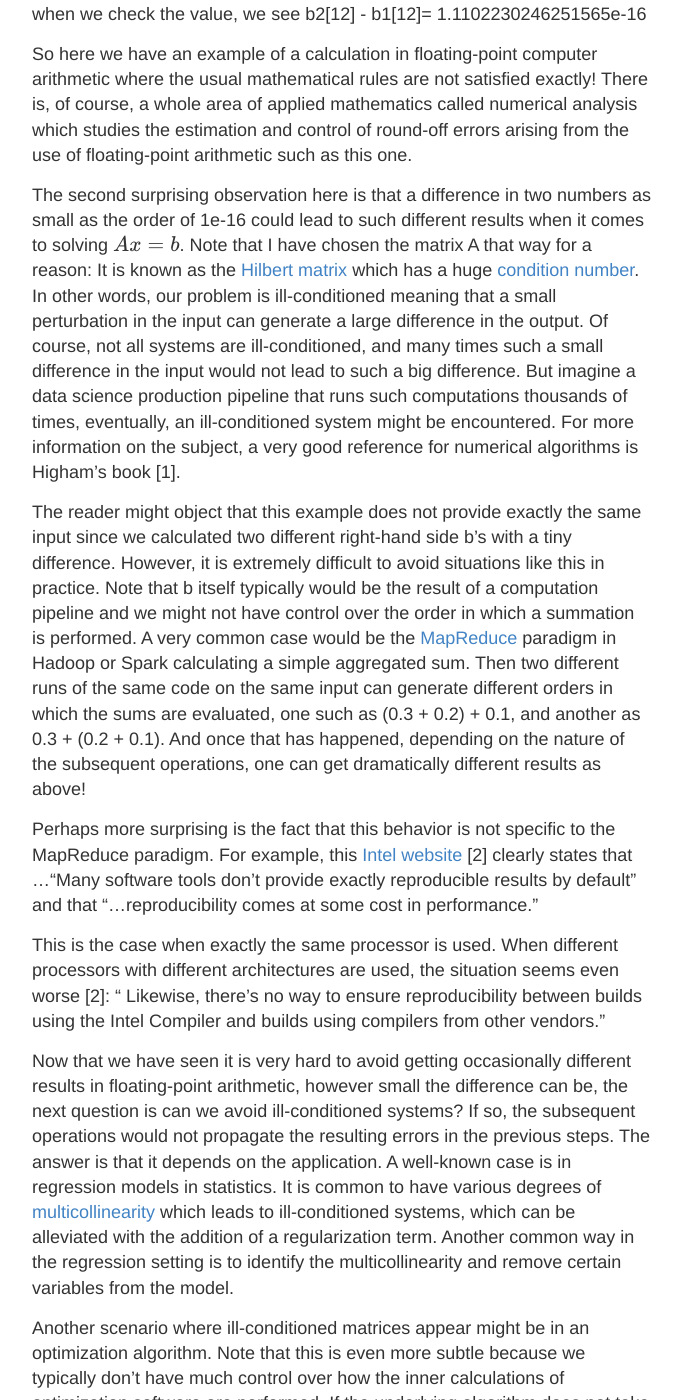
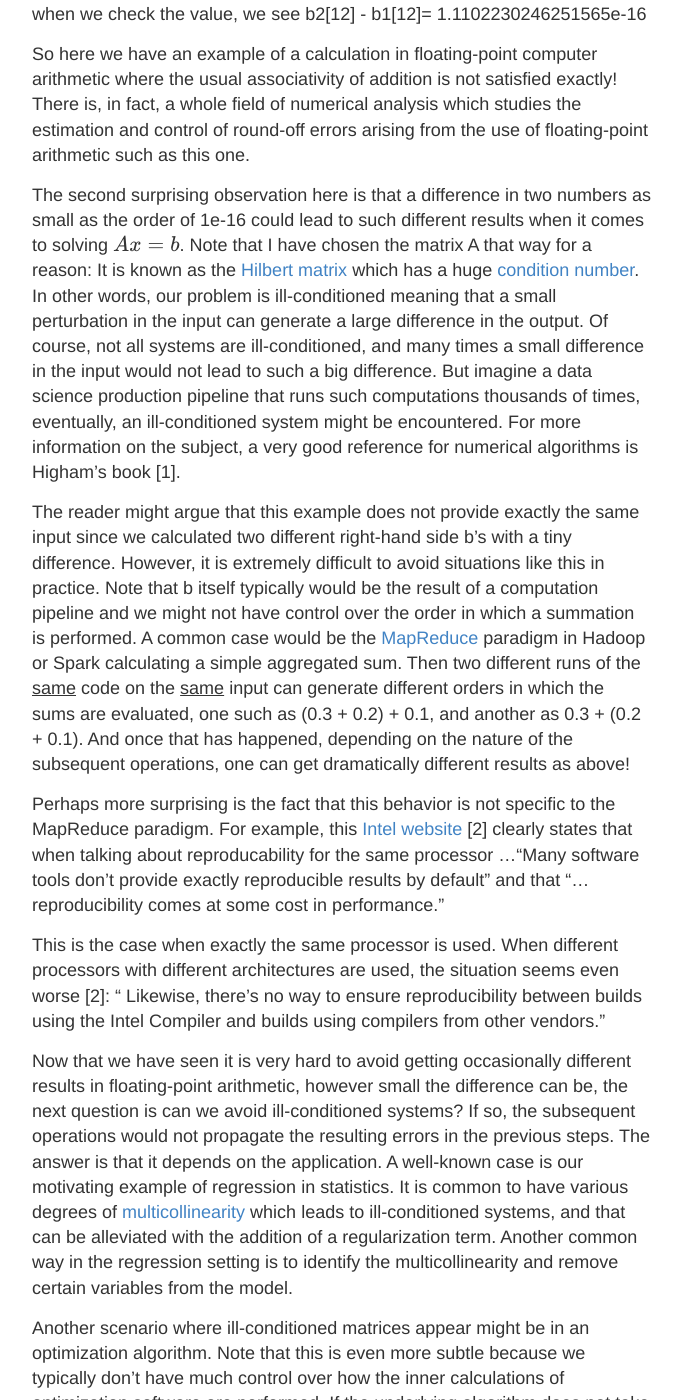
Before and after one commit to muratmut/muratmut.github.io, a Jekyll site: the page built from _posts/2020-05-20-reproducability.md, in a window 1280 px wide and 1400 px high, scrolled down 2151 px. Shown: the whole window, without its empty margins (298-980 px from the left). Built offline with Jekyll 4.4.1, drawn with Linux system fonts in a browser that asks for light colours; formulas are drawn with MathJax 3.

Commit message:
Update 2020-05-20-reproducability.md

```diff
--- a/_posts/2020-05-20-reproducability.md
+++ b/_posts/2020-05-20-reproducability.md
@@ -57,18 +57,18 @@ Note that the difference between the coefficients x1[7] and x2[7] is larger than
 The only reasonable cause of this difference could be in b1 and b2. Indeed when we check the value, we see
 b2[12] - b1[12]= 1.1102230246251565e-16
 
-So here we have an example of a calculation in floating-point computer arithmetic where the usual mathematical rules are not satisfied exactly! There is, of course, a whole area of applied mathematics called numerical analysis which studies the estimation and control of round-off errors arising from the use of floating-point arithmetic such as this one.
+So here we have an example of a calculation in floating-point computer arithmetic where the usual associativity of addition is not satisfied exactly! There is, in fact, a whole field of numerical analysis which studies the estimation and control of round-off errors arising from the use of floating-point arithmetic such as this one.
 
-The second surprising observation here is that a difference in two numbers as small as the order of 1e-16 could lead to such different results when it comes to solving $$Ax=b$$. Note that I have chosen the matrix A that way for a reason: It is known as the [Hilbert matrix](https://en.wikipedia.org/wiki/Hilbert_matrix) which has a huge [condition number](https://en.wikipedia.org/wiki/Condition_number). In other words, our problem is ill-conditioned meaning that a small perturbation in the input can generate a large difference in the output. Of course, not all systems are ill-conditioned, and many times such a small difference in the input would not lead to such a big difference. But imagine a data science production pipeline that runs such computations thousands of times, eventually, an ill-conditioned system might be encountered. For more information on the subject, a very good reference for numerical algorithms is Higham’s book [1].
+The second surprising observation here is that a difference in two numbers as small as the order of 1e-16 could lead to such different results when it comes to solving $$Ax=b$$. Note that I have chosen the matrix A that way for a reason: It is known as the [Hilbert matrix](https://en.wikipedia.org/wiki/Hilbert_matrix) which has a huge [condition number](https://en.wikipedia.org/wiki/Condition_number). In other words, our problem is ill-conditioned meaning that a small perturbation in the input can generate a large difference in the output. Of course, not all systems are ill-conditioned, and many times a small difference in the input would not lead to such a big difference. But imagine a data science production pipeline that runs such computations thousands of times, eventually, an ill-conditioned system might be encountered. For more information on the subject, a very good reference for numerical algorithms is Higham’s book [1].
 
-The reader might object that this example does not provide exactly the same input since we calculated two different right-hand side b’s with a tiny difference. However, it is extremely difficult to avoid situations like this in practice. Note that b itself typically would be the result of a computation pipeline and we might not have control over the order in which a summation is performed. A very common case would be the [MapReduce](https://en.wikipedia.org/wiki/MapReduce) paradigm in Hadoop or Spark calculating a simple aggregated sum. Then two different runs of the same code on the same input can generate different orders in which the sums are evaluated, one such as (0.3 + 0.2) + 0.1, and another as 0.3 + (0.2 + 0.1). And once that has happened, depending on the nature of the subsequent operations, one can get dramatically different results as above!
+The reader might argue that this example does not provide exactly the same input since we calculated two different right-hand side b’s with a tiny difference. However, it is extremely difficult to avoid situations like this in practice. Note that b itself typically would be the result of a computation pipeline and we might not have control over the order in which a summation is performed. A common case would be the [MapReduce](https://en.wikipedia.org/wiki/MapReduce) paradigm in Hadoop or Spark calculating a simple aggregated sum. Then two different runs of the <ins>same</ins> code on the <ins>same</ins> input can generate different orders in which the sums are evaluated, one such as (0.3 + 0.2) + 0.1, and another as 0.3 + (0.2 + 0.1). And once that has happened, depending on the nature of the subsequent operations, one can get dramatically different results as above!
 
-Perhaps more surprising is the fact that this behavior is not specific to the MapReduce paradigm. For example, this [Intel website](https://techdecoded.intel.io/resources/floating-point-reproducibility-in-intel-software-tools/#gs.6ob68t) [2] clearly states that …“Many software tools don’t provide exactly reproducible results by default” and that “…reproducibility comes at some cost in performance.”
+Perhaps more surprising is the fact that this behavior is not specific to the MapReduce paradigm. For example, this [Intel website](https://techdecoded.intel.io/resources/floating-point-reproducibility-in-intel-software-tools/#gs.6ob68t) [2] clearly states that when talking about reproducability for the same processor …“Many software tools don’t provide exactly reproducible results by default” and that “…reproducibility comes at some cost in performance.”
 
 This is the case when exactly the same processor is used. When different processors with different architectures are used, the situation seems even worse [2]:
 “ Likewise, there’s no way to ensure reproducibility between builds using the Intel Compiler and builds using compilers from other vendors.”
 
-Now that we have seen it is very hard to avoid getting occasionally different results in floating-point arithmetic, however small the difference can be, the next question is can we avoid ill-conditioned systems? If so, the subsequent operations would not propagate the resulting errors in the previous steps. The answer is that it depends on the application. A well-known case is in regression models in statistics. It is common to have various degrees of [multicollinearity](https://en.wikipedia.org/wiki/Multicollinearity) which leads to ill-conditioned systems, which can be alleviated with the addition of a regularization term. Another common way in the regression setting is to identify the multicollinearity and remove certain variables from the model.
+Now that we have seen it is very hard to avoid getting occasionally different results in floating-point arithmetic, however small the difference can be, the next question is can we avoid ill-conditioned systems? If so, the subsequent operations would not propagate the resulting errors in the previous steps. The answer is that it depends on the application. A well-known case is our motivating example of regression in statistics. It is common to have various degrees of [multicollinearity](https://en.wikipedia.org/wiki/Multicollinearity) which leads to ill-conditioned systems, and that can be alleviated with the addition of a regularization term. Another common way in the regression setting is to identify the multicollinearity and remove certain variables from the model.
 
 Another scenario where ill-conditioned matrices appear might be in an optimization algorithm. Note that this is even more subtle because we typically don’t have much control over how the inner calculations of optimization software are performed. If the underlying algorithm does not take special precautions (as is typically the case in open-source software), the optimal solution would be extremely sensitive to the perturbations in the input data. In that case, the modeler would have to perform some sensitivity analysis and identify whether ill-conditioned systems might appear during the execution of the algorithm.
 
```
